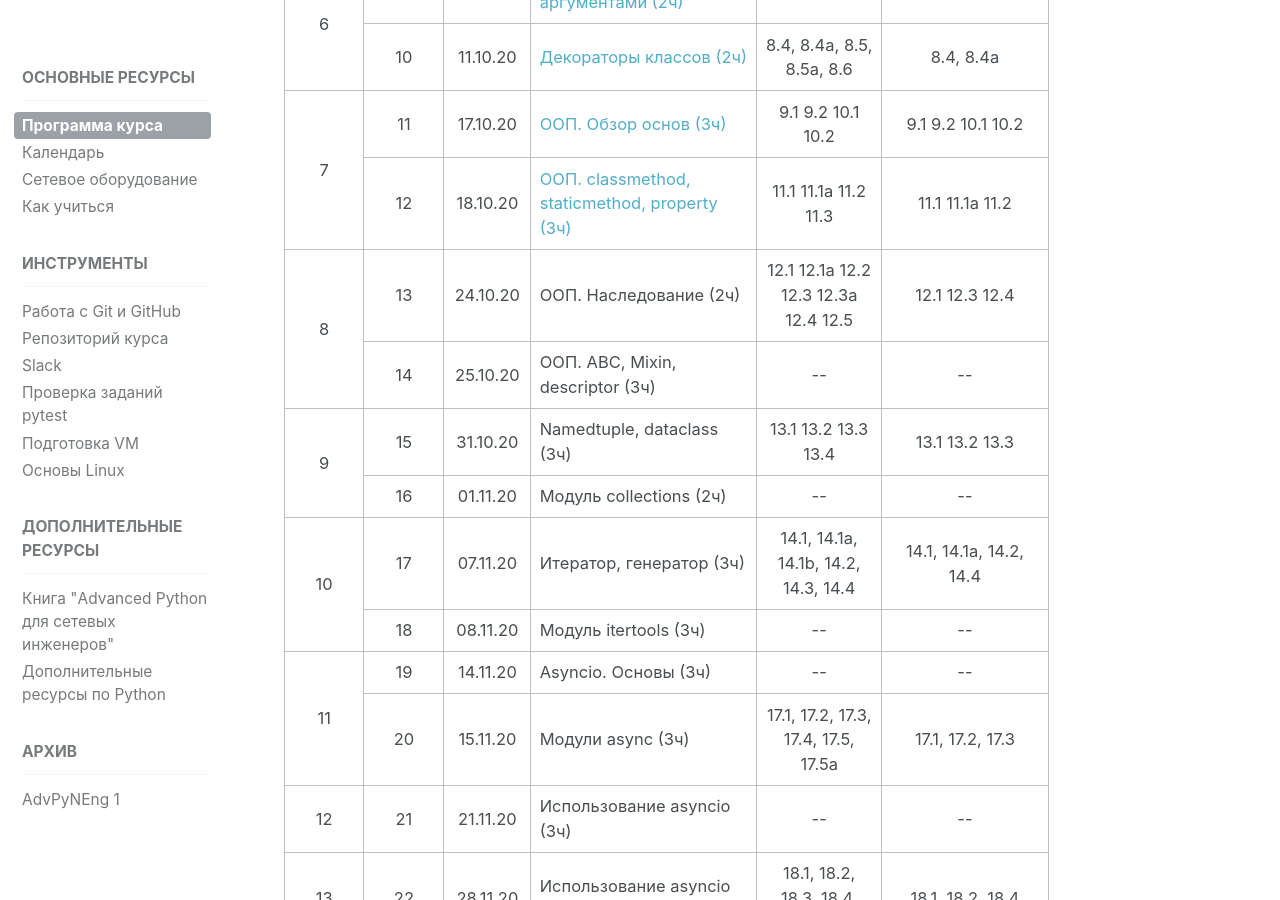
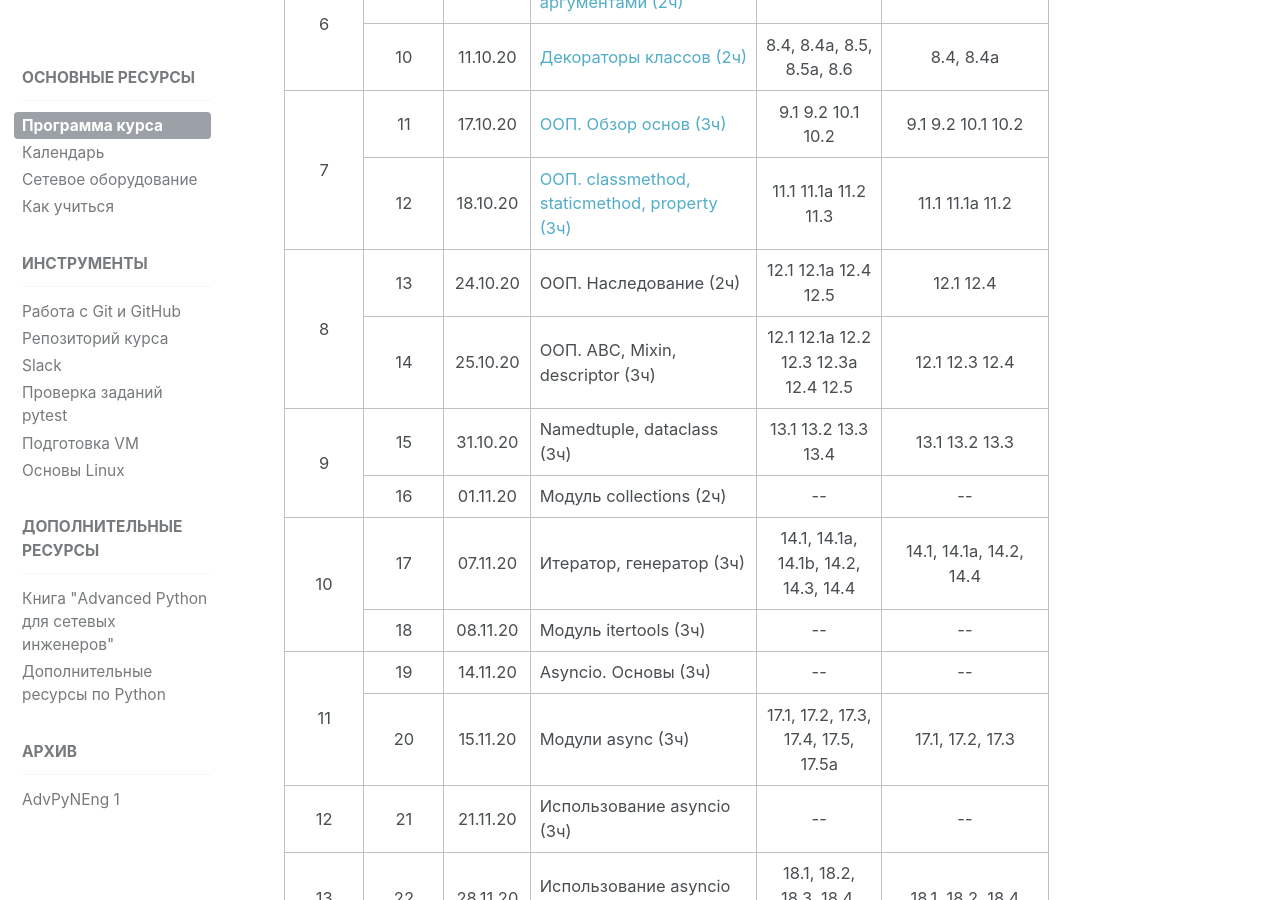
Before and after one commit to advpyneng/advpyneng.github.io, a Jekyll site: the page built from _pages/course.md, in a window 1280 px wide and 900 px high, scrolled down 952 px. Built offline with Jekyll 4.4.1, drawn with Linux system fonts in a browser that asks for light colours; comment, search, counter and statistics services are not loaded.

Commit message:
лекция 13

```diff
--- a/_pages/course.md
+++ b/_pages/course.md
@@ -111,15 +111,15 @@ permalink: /course/
     <td align="center">13</td>
     <td align="center">24.10.20</td>
     <td>ООП. Наследование (2ч)</td>
-    <td align="center">12.1 12.1a 12.2 12.3 12.3a 12.4 12.5</td>
-    <td align="center">12.1 12.3 12.4</td>
+    <td align="center">12.1 12.1a 12.4 12.5</td>
+    <td align="center">12.1 12.4</td>
  </tr>
  <tr>
     <td align="center">14</td>
     <td align="center">25.10.20</td>
     <td>ООП. ABC, Mixin, descriptor (3ч)</td>
-    <td align="center">--</td>
-    <td align="center">--</td>
+    <td align="center">12.1 12.1a 12.2 12.3 12.3a 12.4 12.5</td>
+    <td align="center">12.1 12.3 12.4</td>
  </tr>
  <tr>
     <td rowspan="2" align="center">9</td>
```
